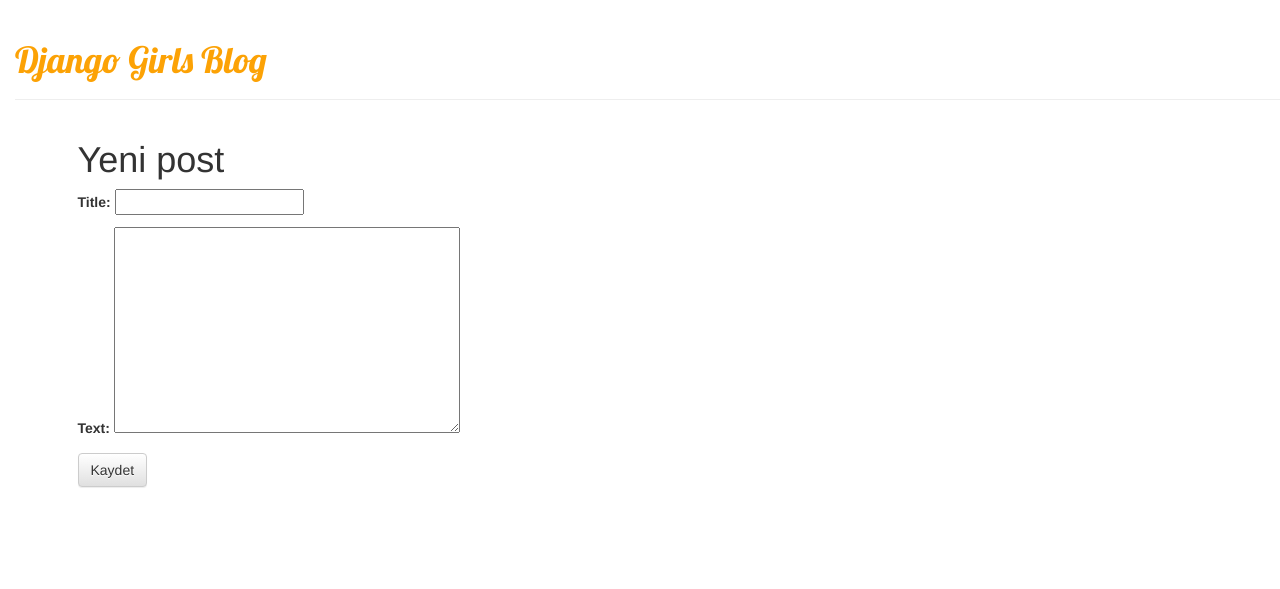
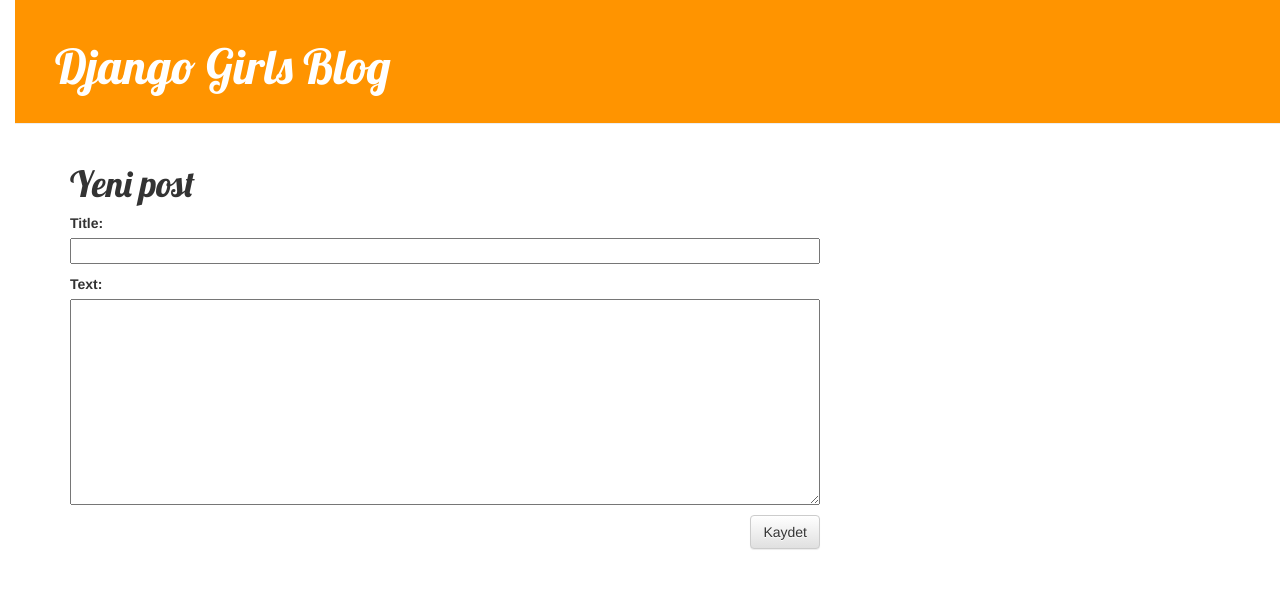
Before and after one commit to ferayzeynep/my-first-blog, a Django app: page /post/new/ in a window 1280 px wide. Shown: the top 589 px of the page. Run offline with Django 3.2, Linux system fonts and the light colour scheme; some libraries are stand-ins or nearby versions.

Commit message:
Static klasörünü ekledim.

```diff
--- a/static/css/blog.css
+++ b/static/css/blog.css
@@ -5,3 +5,49 @@ h1 a {
 body {
     padding-left: 15px;
 }
+.page-header {
+    background-color: #ff9400;
+    margin-top: 0;
+    padding: 20px 20px 20px 40px;
+}
+
+.page-header h1, .page-header h1 a, .page-header h1 a:visited, .page-header h1 a:active {
+    color: #ffffff;
+    font-size: 36pt;
+    text-decoration: none;
+}
+
+.content {
+    margin-left: 40px;
+}
+
+h1, h2, h3, h4 {
+    font-family: 'Lobster', cursive;
+}
+
+.date {
+    color: #828282;
+}
+
+.save {
+    float: right;
+}
+
+.post-form textarea, .post-form input {
+    width: 100%;
+}
+
+.top-menu, .top-menu:hover, .top-menu:visited {
+    color: #ffffff;
+    float: right;
+    font-size: 26pt;
+    margin-right: 20px;
+}
+
+.post {
+    margin-bottom: 70px;
+}
+
+.post h1 a, .post h1 a:visited {
+    color: #000000;
+}
```
